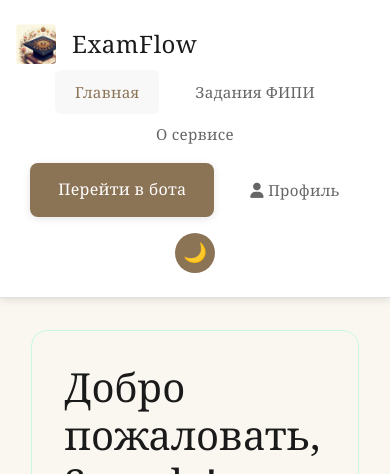
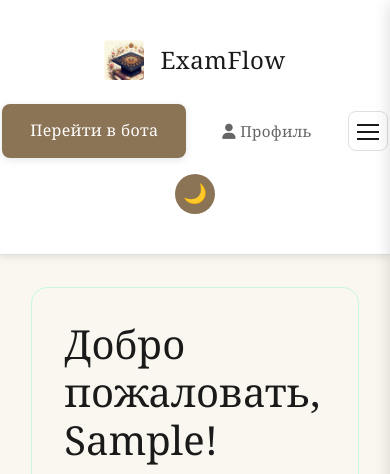
Before and after one commit to gaus-1/ExamFlow, a Django app: page /auth/dashboard/ in a window 390 px wide. Shown: the top 474 px of the page. Run offline with Django 4.2, Linux system fonts and the light colour scheme; the visitor is signed in with stand-in values (Sample User, id 1); data that the repository does not hold is empty; parts of the project's set-up code (start-up, migrations or seed data) failed here and were passed over.

Commit message:
feat(header): flex-хедер, бургер и off-canvas меню; feat(ui): утилиты сеток и анимаций скролла (без изменений палитры/контента)

```diff
--- a/static/css/aesop-styles.css
+++ b/static/css/aesop-styles.css
@@ -964,3 +964,38 @@
     padding-top: calc(var(--space-6, 64px) + 24px);
     padding-bottom: calc(var(--space-6, 64px) + 24px);
 }
+
+/* Хедер: flex‑сетка */
+.navbar-container{display:flex;align-items:center;justify-content:space-between;gap:24px;padding:16px 0}
+.navbar-left{display:flex;align-items:center;gap:12px}
+.navbar-center{display:flex;align-items:center;gap:24px}
+.navbar-right{display:flex;align-items:center;gap:16px}
+
+/* Бургер */
+.navbar-burger{display:none;position:relative;width:40px;height:40px;border:1px solid var(--aesop-border);border-radius:8px;background:var(--aesop-card-bg);cursor:pointer;transition:var(--aesop-transition)}
+.navbar-burger span{position:absolute;left:8px;right:8px;height:2px;background:var(--aesop-primary);transition:var(--aesop-transition)}
+.navbar-burger span:nth-child(1){top:12px}
+.navbar-burger span:nth-child(2){top:19px}
+.navbar-burger span:nth-child(3){top:26px}
+.navbar-burger:hover{box-shadow:var(--aesop-shadow-hover)}
+
+/* Мобильное меню */
+.mobile-menu{position:fixed;inset:0 0 0 auto;width:min(80%,360px);background:var(--aesop-card-bg);border-left:1px solid var(--aesop-border);box-shadow:var(--aesop-shadow-hover);transform:translateX(100%);transition:transform .3s ease,z-index 0s;z-index:9999;display:flex;flex-direction:column}
+.mobile-menu.open{transform:translateX(0)}
+.mobile-menu__header{display:flex;align-items:center;justify-content:space-between;padding:16px;border-bottom:1px solid var(--aesop-border)}
+.mobile-menu__close{background:transparent;border:0;font-size:24px;cursor:pointer;color:var(--aesop-primary)}
+.mobile-menu__content{display:flex;flex-direction:column;gap:12px;padding:16px}
+.mobile-menu__actions{margin-top:16px;display:flex;flex-direction:column;gap:12px}
+
+/* Глобальная адаптивность хедера */
+@media (max-width: 1024px){
+  .navbar-center{display:none}
+  .navbar-burger{display:inline-flex;align-items:center;justify-content:center}
+}
+
+/* Сетка карточек */
+.cards-grid{display:grid;grid-template-columns:repeat(auto-fit,minmax(240px,1fr));gap:24px}
+
+/* Анимации появления */
+.animate-on-scroll{opacity:0;transform:translateY(12px)}
+.animate-in{opacity:1;transform:none;transition:all .5s cubic-bezier(0.4,0,0.2,1)}
--- a/templates/base.html
+++ b/templates/base.html
@@ -53,45 +53,58 @@
     <nav class="navbar-aesop">
         <div class="navbar-container">
             <!-- Логотип слева -->
-            <a class="navbar-brand" href="{% url 'learning:home' %}">
-                <img class="brand-logo" src="{% static 'images/logo-180.png' %}" alt="ExamFlow">
-                ExamFlow
-            </a>
+            <div class="navbar-left">
+                <a class="navbar-brand" href="{% url 'learning:home' %}">
+                    <img class="brand-logo" src="{% static 'images/logo-180.png' %}" alt="ExamFlow">
+                    ExamFlow
+                </a>
+            </div>
 
-            <!-- Навигация по центру -->
-            <ul class="navbar-nav">
+            <!-- Навигация по центру (десктоп) -->
+            <ul class="navbar-nav navbar-center">
                 <li class="nav-item">
-                    <a class="nav-link-aesop active" href="{% url 'learning:home' %}">
-                        Главная
-                    </a>
+                    <a class="nav-link-aesop active" href="{% url 'learning:home' %}">Главная</a>
                 </li>
                 <li class="nav-item">
-                    <a class="nav-link-aesop" href="{% url 'learning:subjects_list' %}">
-                        Задания ФИПИ
-                    </a>
+                    <a class="nav-link-aesop" href="{% url 'learning:subjects_list' %}">Задания ФИПИ</a>
                 </li>
                 <li class="nav-item">
-                    <a class="nav-link-aesop" href="{% url 'ai:chat' %}">
-                        О сервисе
-                    </a>
+                    <a class="nav-link-aesop" href="{% url 'ai:chat' %}">О сервисе</a>
                 </li>
             </ul>
 
             <!-- Пользовательские элементы справа -->
-            <div class="navbar-user">
-                <a href="https://t.me/ExamFlowBot" target="_blank" class="btn-bot">
-                    Перейти в бота
-                </a>
+            <div class="navbar-right navbar-user">
+                <a href="https://t.me/ExamFlowBot" target="_blank" class="btn-bot">Перейти в бота</a>
                 {% if user.is_authenticated %}
-                    <a href="{% url 'authentication:dashboard' %}" class="nav-link-aesop">
-                        <i class="fas fa-user"></i> Профиль
-                    </a>
+                    <a href="{% url 'authentication:dashboard' %}" class="nav-link-aesop"><i class="fas fa-user"></i> Профиль</a>
                 {% else %}
-                    <a href="{% url 'authentication:login' %}" class="nav-link-aesop">
-                        <i class="fas fa-sign-in-alt"></i> Войти
-                    </a>
+                    <a href="{% url 'authentication:login' %}" class="nav-link-aesop"><i class="fas fa-sign-in-alt"></i> Войти</a>
                 {% endif %}
-                <!-- Кнопка переключения темы будет добавлена автоматически -->
+                <button class="navbar-burger" id="navbar-burger" aria-label="Открыть меню" aria-expanded="false" aria-controls="mobile-menu">
+                    <span></span><span></span><span></span>
+                </button>
+            </div>
+        </div>
+
+        <!-- Мобильное меню (off-canvas) -->
+        <div id="mobile-menu" class="mobile-menu" aria-hidden="true">
+            <div class="mobile-menu__header">
+                <span>Меню</span>
+                <button class="mobile-menu__close" id="mobile-menu-close" aria-label="Закрыть меню">×</button>
+            </div>
+            <div class="mobile-menu__content">
+                <a class="nav-link-aesop" href="{% url 'learning:home' %}">Главная</a>
+                <a class="nav-link-aesop" href="{% url 'learning:subjects_list' %}">Задания ФИПИ</a>
+                <a class="nav-link-aesop" href="{% url 'ai:chat' %}">О сервисе</a>
+                <div class="mobile-menu__actions">
+                    <a href="https://t.me/ExamFlowBot" target="_blank" class="btn-bot">Перейти в бота</a>
+                    {% if user.is_authenticated %}
+                        <a href="{% url 'authentication:dashboard' %}" class="nav-link-aesop"><i class="fas fa-user"></i> Профиль</a>
+                    {% else %}
+                        <a href="{% url 'authentication:login' %}" class="nav-link-aesop"><i class="fas fa-sign-in-alt"></i> Войти</a>
+                    {% endif %}
+                </div>
             </div>
         </div>
     </nav>
```
Also changed, not shown: static/js/theme-manager.js (+45 -0 lines).
